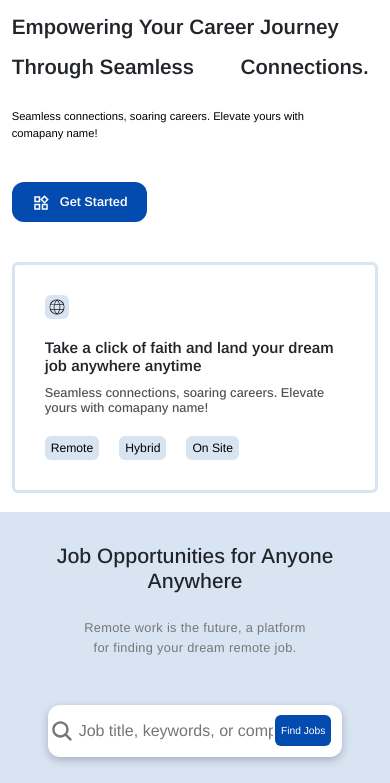
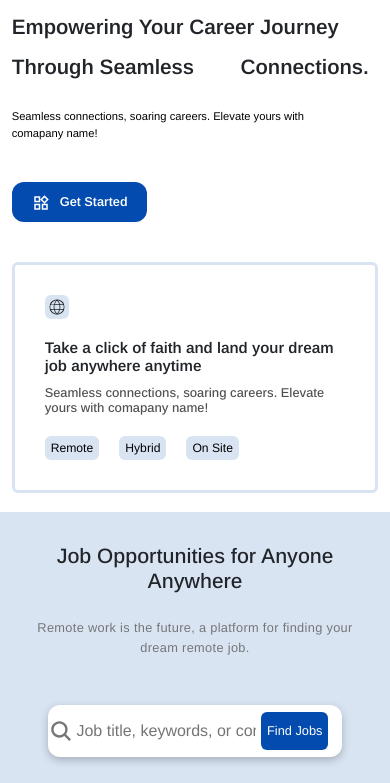
Before and after one commit to c4928315/project002, a React app: page / in a window 390 px wide. Shown: the part 61-844 px from the top of the page. Built offline with nearby package versions, Linux system fonts and the light colour scheme; some packages are replaced by stand-ins of ours; no server answers; some icons are missing.

Commit message:
on my way

```diff
--- a/src/Components/FindJobs/findJobs.css
+++ b/src/Components/FindJobs/findJobs.css
@@ -109,12 +109,16 @@
     padding: 2em;
   }
 
+  .findJobsSubHeader{
+    width: 100%;
+  }
+
   .findJobsSubHeader p {
     font-size: 0.8em;
     display: flex;
     align-items: center;
     flex-wrap: wrap;
-    width: 90%;
+    width: 100%;
     margin: 0 auto;
     text-align: center;
     justify-content: center;
@@ -133,8 +137,7 @@
     background-color: lightgray;
   }
 
-  .findJobsSearchBtn button,
-  .findJobsSearchBtn {
+  .findJobsSearchBtn button {
     height: 3em;
     display: flex;
     align-items: center;
@@ -142,4 +145,8 @@
     font-size: 0.8em;
     width: fit-content;
   }
+
+  .findJobsSearchBtn{
+    width: 5em;
+  }
 }
```
